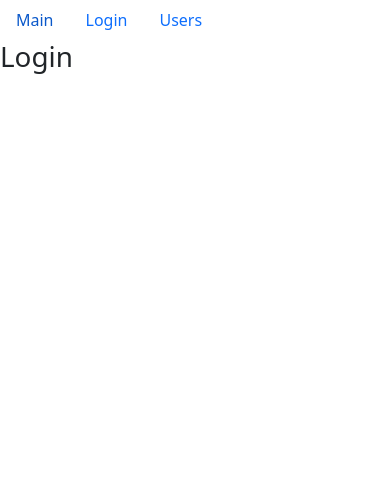
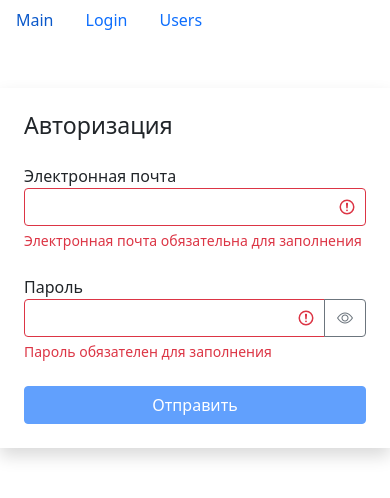
Before and after one commit to 1Semka1/Fast-Company, a React (Create React App) app: page /login in a window 390 px wide. Shown: the top 498 px of the page. Built offline with nearby package versions, Linux system fonts and the light colour scheme.

Commit message:
added search field

```diff
--- a/src/app/components/tableHeader.jsx
+++ b/src/app/components/tableHeader.jsx
@@ -18,7 +18,7 @@
                 <i
                     className={
                         'bi bi-caret-' +
-                        (selectedSort.order === 'asc' ? 'up-fill' : 'down-fill')
+                        (selectedSort.order === 'asc' ? 'down-fill' : 'up-fill')
                     }
                 ></i>
             )
--- /dev/null
+++ b/src/app/components/textField.jsx
@@ -0,0 +1,58 @@
+import React, { useState } from 'react'
+import PropTypes from 'prop-types'
+
+const TextField = ({ label, type, name, value, onChange, error }) => {
+    const [showPassword, setShowPassword] = useState(false)
+    const getInputClasses = () => {
+        return 'form-control ' + (error ? 'is-invalid' : '')
+    }
+
+    const toggleShowPassword = () => {
+        setShowPassword((prevState) => !prevState)
+    }
+
+    return (
+        <div className="mb-4">
+            <label htmlFor={name}>{label}</label>{' '}
+            <div className="input-group has-validation">
+                <input
+                    type={showPassword ? 'text' : type}
+                    id={name}
+                    name={name}
+                    value={value}
+                    onChange={onChange}
+                    className={getInputClasses()}
+                />
+                {type === 'password' && (
+                    <button
+                        className="btn btn-outline-secondary"
+                        type="button"
+                        onClick={toggleShowPassword}
+                    >
+                        <i
+                            className={
+                                'bi bi-eye' + (showPassword ? '-slash' : '')
+                            }
+                        ></i>
+                    </button>
+                )}
+                {error && <div className="invalid-feedback">{error}</div>}
+            </div>
+        </div>
+    )
+}
+
+TextField.defaultProps = {
+    type: 'text'
+}
+
+TextField.propTypes = {
+    label: PropTypes.string.isRequired,
+    name: PropTypes.string.isRequired,
+    value: PropTypes.string.isRequired,
+    onChange: PropTypes.func.isRequired,
+    error: PropTypes.string,
+    type: PropTypes.string
+}
+
+export default TextField
--- a/src/app/components/usersList.jsx
+++ b/src/app/components/usersList.jsx
@@ -10,6 +10,7 @@
 
 const UsersList = () => {
     const pageSize = 8
+    const [search, setSearch] = useState('')
     const [currentPage, setCurrentPage] = useState(1)
     const [professions, setProfessions] = useState()
     const [selectedProf, setSelectedProf] = useState()
@@ -19,6 +20,13 @@
     useEffect(() => {
         api.users.fetchAll().then((data) => setUsers(data))
     }, [])
+    useEffect(() => {
+        api.professions.fetchAll().then((data) => setProfessions(data))
+    }, [])
+    useEffect(() => {
+        setCurrentPage(1)
+    }, [selectedProf])
+
     const handleDelete = (userId) => {
         setUsers((prevState) => prevState.filter((user) => user._id !== userId))
     }
@@ -34,15 +42,9 @@
         })
         setUsers(newUsers)
     }
-
-    useEffect(() => {
-        api.professions.fetchAll().then((data) => setProfessions(data))
-    }, [])
-    useEffect(() => {
-        setCurrentPage(1)
-    }, [selectedProf])
     const handleProfessionSelect = (item) => {
         setSelectedProf(item)
+        setSearch('')
     }
     const handlePageChange = (pageIndex) => {
         setCurrentPage(pageIndex)
@@ -50,15 +52,25 @@
     const handleSort = (item) => {
         setSortBy(item)
     }
-
+    const handleSearch = ({ target }) => {
+        setSearch(target.value)
+    }
+    const handleSubmit = (e) => {
+        e.preventDefault()
+        setSelectedProf()
+    }
     if (users) {
+        const foundUsers = users.filter((user) =>
+            user.name.toLowerCase().includes(search.toLowerCase())
+        )
+        console.log(foundUsers)
         const filteredUsers = selectedProf
             ? users.filter(
                   (user) =>
                       JSON.stringify(user.profession) ===
                       JSON.stringify(selectedProf)
               )
-            : users
+            : foundUsers
 
         const count = filteredUsers.length
         const sortedUsers = _.orderBy(
@@ -90,6 +102,16 @@
                 <div className="d-flex flex-column">
                     <SearchStatus length={count} />
 
+                    <form onSubmit={handleSubmit}>
+                        <input
+                            id="search"
+                            name="search"
+                            value={search}
+                            onChange={handleSearch}
+                            className="form-control"
+                        ></input>
+                    </form>
+
                     {count > 0 && (
                         <UserTable
                             users={userCrop}
--- a/src/app/layouts/login.jsx
+++ b/src/app/layouts/login.jsx
@@ -1,7 +1,96 @@
-import React from 'react'
+import React, { useEffect, useState } from 'react'
+import TextField from '../components/textField'
+import { validator } from '../utils/validator'
 
 const Login = () => {
-    return <h1>Login</h1>
+    const [data, setData] = useState({ email: '', password: '' })
+    const [errors, setErrors] = useState({})
+    useEffect(() => {
+        validate()
+    }, [data])
+
+    const handleChange = ({ target }) => {
+        setData((prevState) => ({
+            ...prevState,
+            [target.name]: target.value
+        }))
+    }
+
+    const handleSubmit = (e) => {
+        e.preventDefault()
+        const isValid = validate()
+        if (!isValid) return
+        console.log(data)
+    }
+
+    const validatorConfig = {
+        email: {
+            isRequired: {
+                message: 'Электронная почта обязательна для заполнения'
+            },
+            isEmail: {
+                message: 'Email введён некорректно'
+            }
+        },
+        password: {
+            isRequired: { message: 'Пароль обязателен для заполнения' },
+            isCapitalSymbol: {
+                message: 'Пароль должен содержать минимум одну заглавную букву'
+            },
+            isContainDigit: {
+                message: 'Пароль должен содержать минимум одну цифру'
+            },
+            minLength: {
+                message: 'Пароль должен содержать минимум 8 символов',
+                value: 8
+            }
+        }
+    }
+
+    const validate = () => {
+        const errors = validator(data, validatorConfig)
+        setErrors(errors)
+        return Object.keys(errors).length === 0
+    }
+
+    const isValid = Object.keys(errors).length === 0
+
+    const { email, password } = data
+    return (
+        <div className="container mt-5">
+            <div className="row">
+                <div className="col-md-6 offset-md-3 shadow p-4">
+                    <h3 className="mb-4">Авторизация</h3>
+                    <form onSubmit={handleSubmit}>
+                        <TextField
+                            id="email"
+                            label={'Электронная почта'}
+                            name={'email'}
+                            value={email}
+                            onChange={handleChange}
+                            error={errors.email}
+                        />
+                        <TextField
+                            id="password"
+                            label={'Пароль'}
+                            type={'password'}
+                            name={'password'}
+                            value={password}
+                            onChange={handleChange}
+                            error={errors.password}
+                        />
+                        <button
+                            type="Submit"
+                            disabled={!isValid}
+                            className="btn btn-primary w-100 mx-auto"
+                        >
+                            Отправить
+                        </button>
+                    </form>
+                </div>
+            </div>
+        </div>
+    )
 }
 
 export default Login
--- /dev/null
+++ b/src/app/utils/validator.js
@@ -0,0 +1,49 @@
+export function validator(data, config) {
+    const errors = {}
+
+    function validate(validateMethod, data, config) {
+        let statusValidate
+        switch (validateMethod) {
+            case 'isRequired':
+                statusValidate = data.trim() === ''
+                break
+
+            case 'isEmail': {
+                const emailRegExp = /^\S+@\S+\.\S+$/g
+                statusValidate = !emailRegExp.test(data)
+                break
+            }
+            case 'isCapitalSymbol': {
+                const capitalRegExp = /[A-Z]+/g
+                statusValidate = !capitalRegExp.test(data)
+                break
+            }
+            case 'isContainDigit': {
+                const digitRegExp = /\d+/g
+                statusValidate = !digitRegExp.test(data)
+                break
+            }
+            case 'minLength': {
+                statusValidate = data.length < config.value
+                break
+            }
+            default:
+                break
+        }
+        if (statusValidate) return config.message
+    }
+
+    for (const fieldName in data) {
+        for (const validateMethod in config[fieldName]) {
+            const error = validate(
+                validateMethod,
+                data[fieldName],
+                config[fieldName][validateMethod]
+            )
+            if (error && !errors[fieldName]) {
+                errors[fieldName] = error
+            }
+        }
+    }
+    return errors
+}
--- a/src/index.js
+++ b/src/index.js
@@ -9,9 +9,7 @@
 const root = ReactDOM.createRoot(document.getElementById('root'))
 root.render(
     <BrowserRouter>
-        <React.StrictMode>
-            <App />
-        </React.StrictMode>
+        <App />
     </BrowserRouter>
 )
 
```
